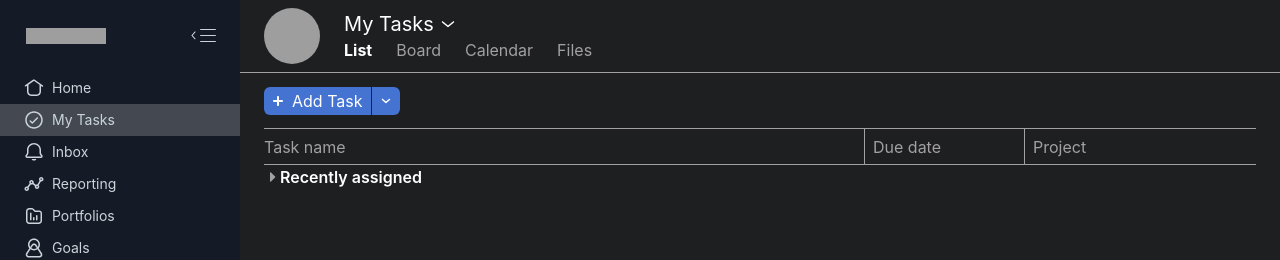
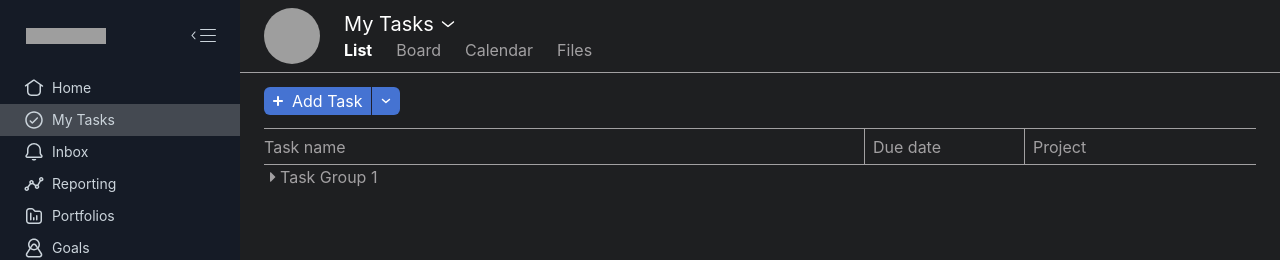
Before and after one commit to ShadmanShakib/ShakibDash1, a React (Create React App) app: page /mytask in a window 1280 px wide. Shown: the top 260 px of the page. Built offline with nearby package versions, Linux system fonts and the light colour scheme; grey boxes are pictures that could not be loaded.

Commit message:
TaskGroupHeader

```diff
--- a/src/components/Mytask/ListView.tsx
+++ b/src/components/Mytask/ListView.tsx
@@ -1,6 +1,6 @@
 import React from "react";
-
-import { Box, Text } from "@chakra-ui/react";
+import { TaskGroupHeader } from ".";
+import { Box } from "@chakra-ui/react";
 import s from "./MyTask.module.css";
 
 function ListView() {
@@ -59,21 +59,7 @@
       </Box>
 
       <Box>
-        <Box display="flex" alignItems="center">
-          <svg
-            className={s.svg}
-            height="16px"
-            width="16px"
-            fill="#a2a0a2"
-            focusable="false"
-            viewBox="0 0 32 32"
-          >
-            <path d="M13.707,6.707L23,16l-9.293,9.293C13.077,25.923,12,25.477,12,24.586V7.414C12,6.523,13.077,6.077,13.707,6.707z"></path>
-          </svg>
-          <Text color="white" fontWeight="semibold">
-            Recently assigned
-          </Text>
-        </Box>
+        <TaskGroupHeader title="Task Group 1" />
       </Box>
     </Box>
   );
--- a/src/components/Mytask/MyTask.module.css
+++ b/src/components/Mytask/MyTask.module.css
@@ -23,7 +23,10 @@
   position: absolute;
   z-index: 100;
 }
-.svg :hover {
+.svg {
   cursor: pointer;
-  transform: rotateY(90deg);
+  overflow: hidden;
 }
+.expand {
+  transform: rotate3d(0, 0, 1, 90deg);
+}
--- /dev/null
+++ b/src/components/Mytask/TaskGroupHeader.tsx
@@ -0,0 +1,32 @@
+import React from "react";
+import { Box, Text } from "@chakra-ui/react";
+
+interface TaskGroupHeaderProps {
+  title: string;
+}
+
+function TaskGroupHeader(props: TaskGroupHeaderProps) {
+  const { title } = props;
+  const [isOpen, setIsOpen] = React.useState(false);
+  //handle click event
+  const handleClick = () => {
+    setIsOpen(!isOpen);
+  };
+  return (
+    <Box display="flex" alignItems="center">
+      <Box
+        onClick={handleClick}
+        cursor="pointer"
+        area-selected={isOpen}
+        transform={isOpen ? "rotate(90deg)" : "rotate(0deg)"}
+      >
+        <svg height="16px" width="16px" fill="#a2a0a2" viewBox="0 0 32 32">
+          <path d="M13.707,6.707L23,16l-9.293,9.293C13.077,25.923,12,25.477,12,24.586V7.414C12,6.523,13.077,6.077,13.707,6.707z"></path>
+        </svg>
+      </Box>
+      <Text color="brand.weak"> {title}</Text>
+    </Box>
+  );
+}
+
+export default TaskGroupHeader;
--- a/src/components/Mytask/index.ts
+++ b/src/components/Mytask/index.ts
@@ -2,3 +2,4 @@
 export { default as ListView } from "./ListView";
 export { default as MyTaskBody } from "./MyTaskBody";
 export { default as BodyHeader } from "./BodyHeader";
+export { default as TaskGroupHeader } from "./TaskGroupHeader";
```
